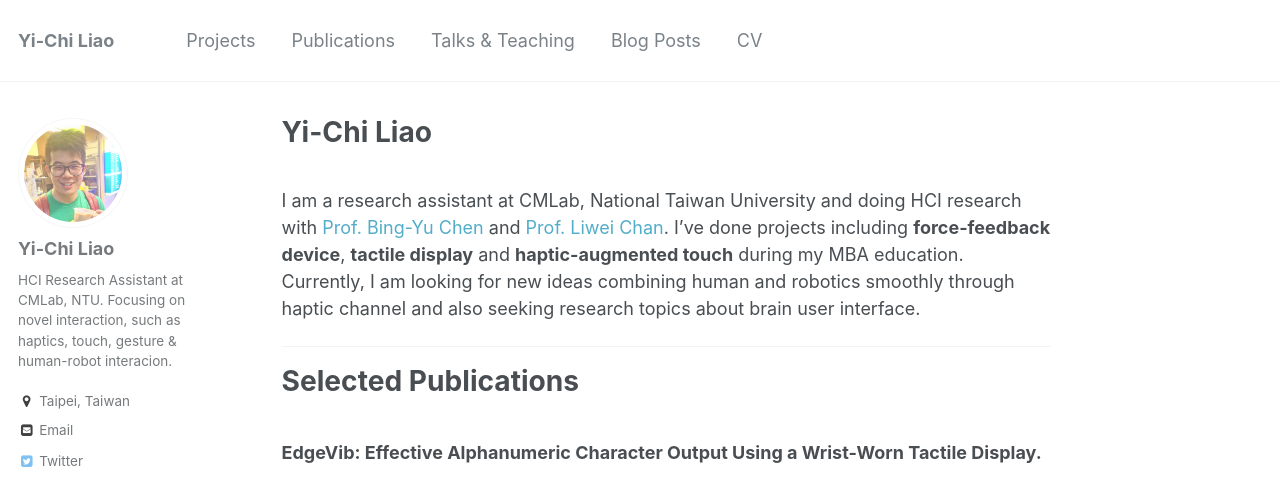
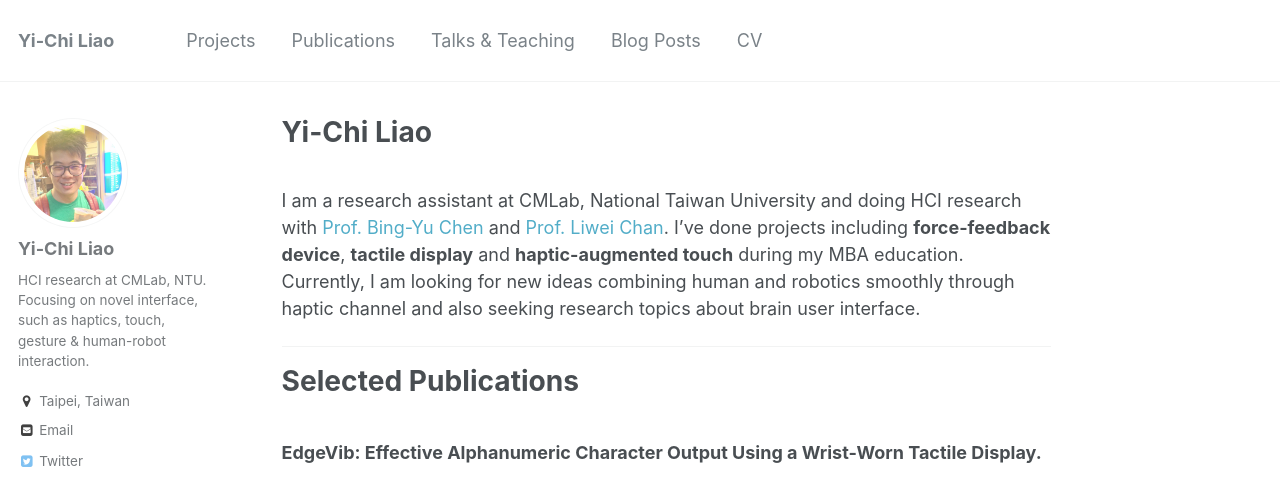
Before and after one commit to yichiliao/yichiliao.github.io, a Jekyll site: the page built from _pages/about.md, in a window 1280 px wide. Shown: the top 484 px of the page. Built offline with Jekyll 4.4.1, drawn with Linux system fonts in a browser that asks for light colours.

Commit message:
description

```diff
--- a/_config.yml
+++ b/_config.yml
@@ -79,7 +79,7 @@ analytics:
 author:
   name             : "Yi-Chi Liao"
   avatar           : "profile.png"
-  bio              : "HCI Research Assistant at CMLab, NTU. Focusing on novel interaction, such as haptics, touch, gesture & human-robot interacion."
+  bio              : "HCI research at CMLab, NTU. Focusing on novel interface, such as haptics, touch, gesture & human-robot interaction."
   location         : "Taipei, Taiwan"
   employer         :
   googlescholar    :
```
